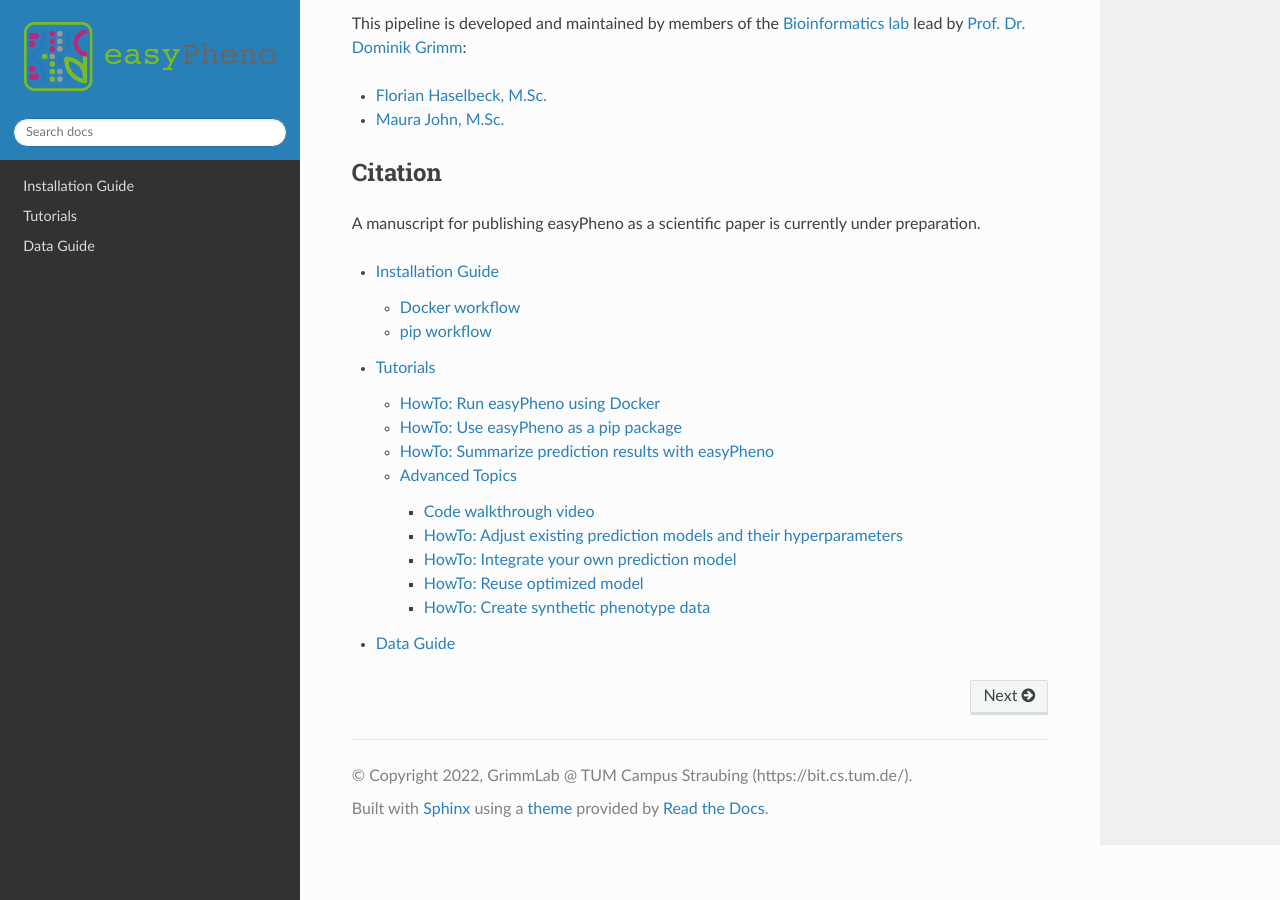
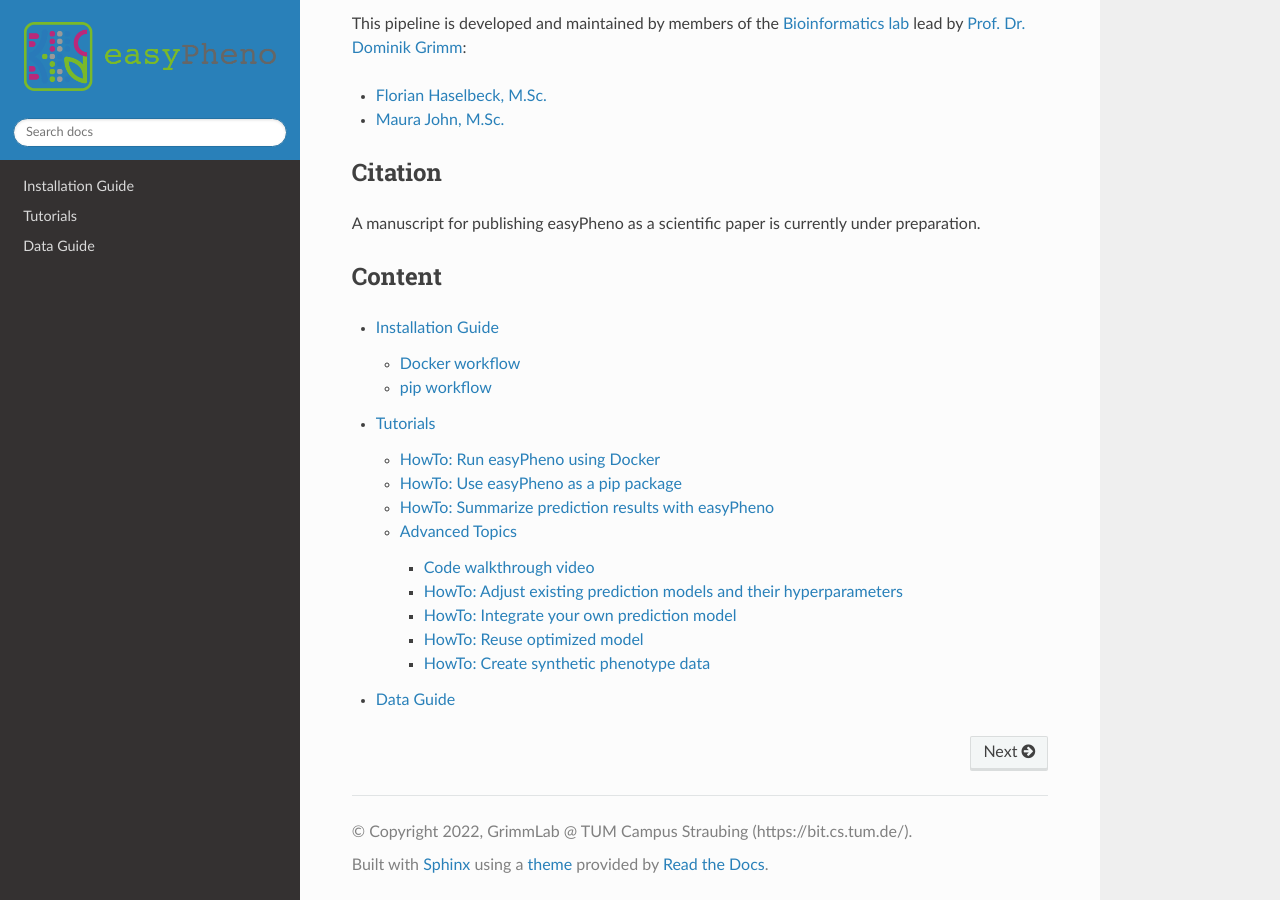
Before and after one commit to grimmlab/easyPheno, a Sphinx documentation site: the page built from docs/source/index.rst, in a window 1280 px wide and 900 px high, scrolled down 751 px. Built offline with Sphinx 7.4.7 and the Read the Docs theme 2.0.0, drawn with Linux system fonts in a browser that asks for light colours; pages that are not in the unit, such as notebooks, are missing from menus.

Commit message:
first tutorial videos

```diff
--- a/docs/source/index.rst
+++ b/docs/source/index.rst
@@ -28,6 +28,9 @@
 ---------------------
 A manuscript for publishing easyPheno as a scientific paper is currently under preparation.
 
+Content
+---------------
+
 .. toctree::
    :titlesonly:
 
--- a/docs/source/install_docker.rst
+++ b/docs/source/install_docker.rst
@@ -66,3 +66,7 @@
 
 Video tutorial: Docker workflow setup
 """""""""""""""""""""""""""""""""""""""""""""
+.. youtube:: ONC9MZic0n0
+    :width: 640
+    :height: 360
+    :aspect: 16:9
--- a/docs/source/tutorials/tut_adv_codewalkthrough.rst
+++ b/docs/source/tutorials/tut_adv_codewalkthrough.rst
@@ -1,3 +1,8 @@
 Code walkthrough video
 ===============================
 In the subsequent video, we outline the structure and code of easyPheno:
+
+.. youtube:: 5Yb_FdtU0aU
+    :width: 640
+    :height: 360
+    :aspect: 16:9
```
